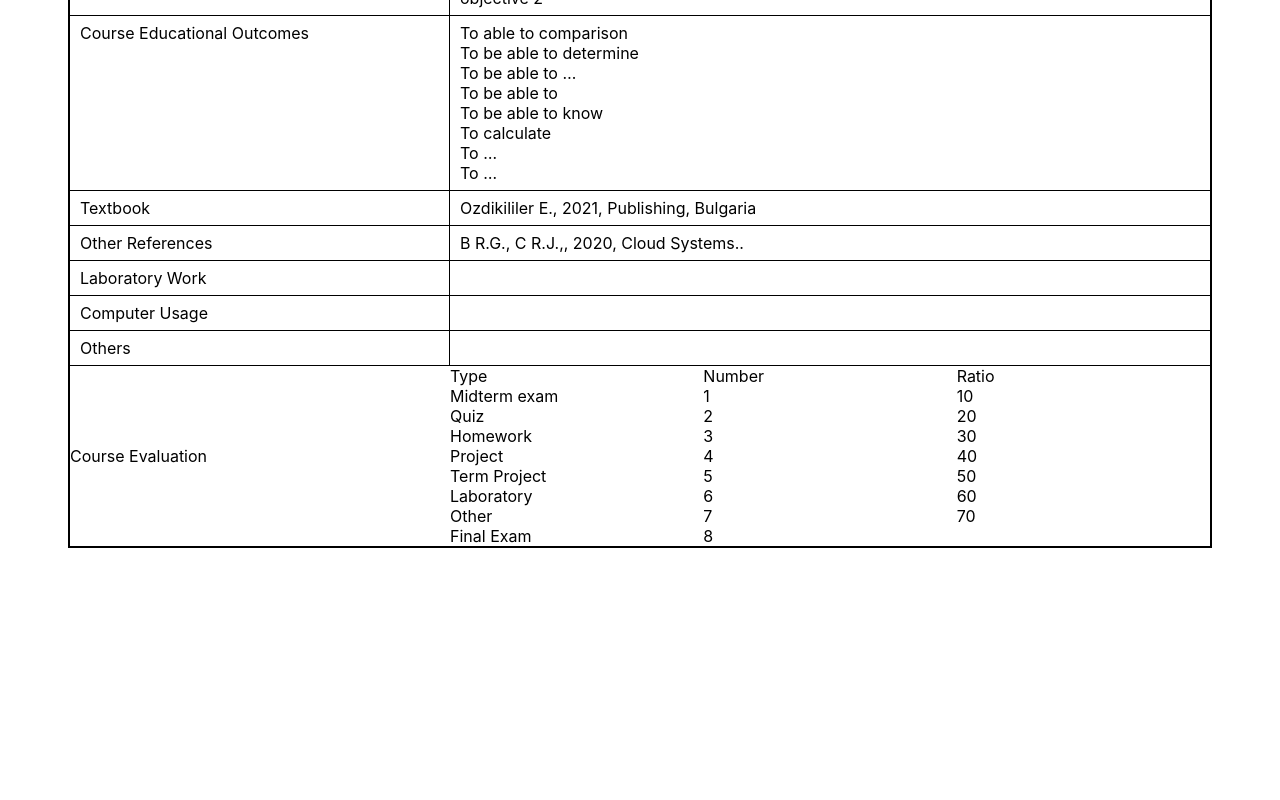
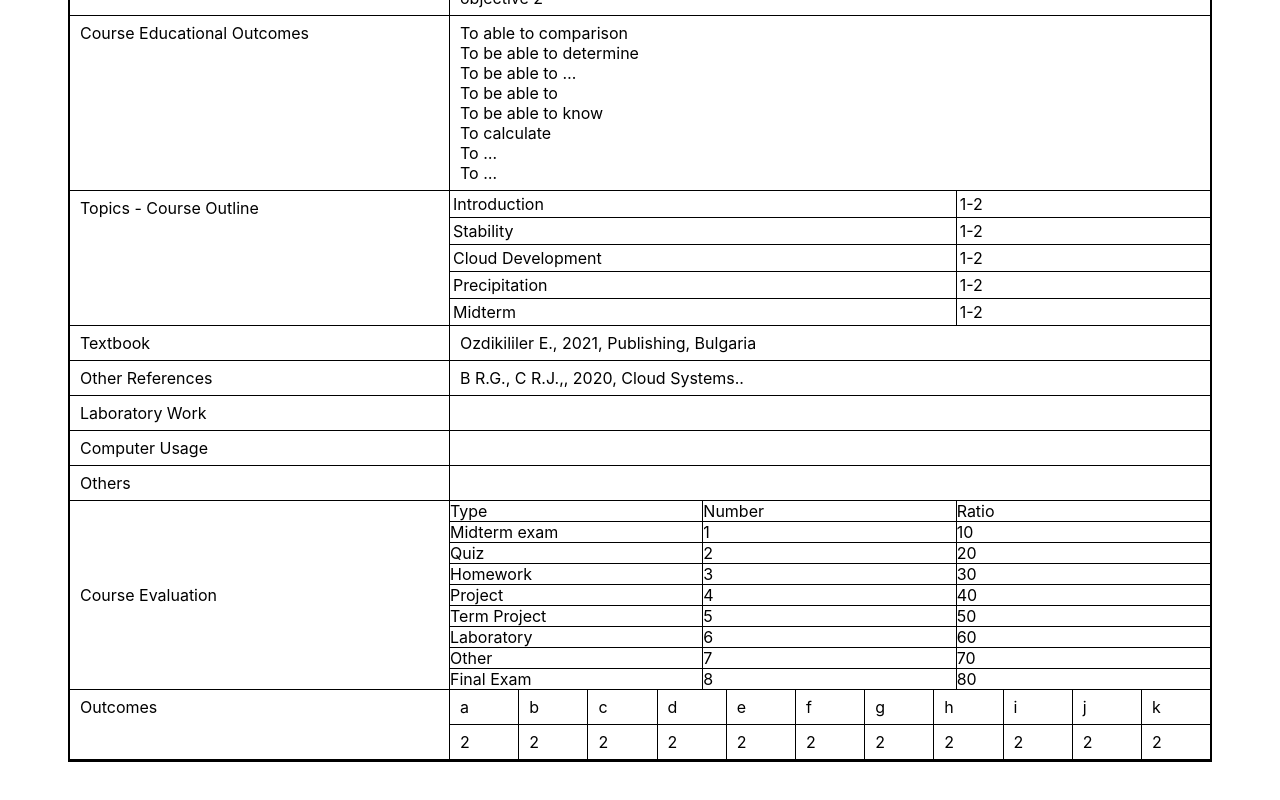
Before and after one commit to tsanev96/school-project, a React (Create React App) app: page / in a window 1280 px wide. Shown: the part 346-1146 px from the top of the page. Before the commit the page ends 934 px from the top, so only its background shows below. Built offline with nearby package versions, Linux system fonts and the light colour scheme.

Commit message:
finished table for course

```diff
--- a/src/App.tsx
+++ b/src/App.tsx
@@ -1,4 +1,4 @@
-import TableCourse from "./component/TableCourse";
+import TableCourse from "./component/TableCourse/TableCourse";
 import "./App.css";
 
 function App() {
--- /dev/null
+++ b/src/component/TableCourse/Outcomes.tsx
@@ -0,0 +1,103 @@
+import { Grid } from "@mui/material";
+import { makeStyles } from "@mui/styles";
+import { useTableCellStyles } from "../styles";
+
+const useStyles = makeStyles({
+  leftCol: {
+    borderTop: "1px solid black",
+  },
+  rightCol: {
+    borderTop: "1px solid black",
+  },
+});
+const Outcomes = () => {
+  const classes = useStyles();
+  const classesTableCell = useTableCellStyles();
+  const data = [
+    {
+      id: "a",
+      label: "a",
+      value: 2,
+    },
+    {
+      id: "b",
+      label: "b",
+      value: 2,
+    },
+    {
+      id: "c",
+      label: "c",
+      value: 2,
+    },
+    {
+      id: "d",
+      label: "d",
+      value: 2,
+    },
+    {
+      id: "e",
+      label: "e",
+      value: 2,
+    },
+    {
+      id: "f",
+      label: "f",
+      value: 2,
+    },
+    {
+      id: "g",
+      label: "g",
+      value: 2,
+    },
+    {
+      id: "h",
+      label: "h",
+      value: 2,
+    },
+    {
+      id: "i",
+      label: "i",
+      value: 2,
+    },
+    {
+      id: "j",
+      label: "j",
+      value: 2,
+    },
+    {
+      id: "k",
+      label: "k",
+      value: 2,
+    },
+  ];
+
+  return (
+    <Grid container>
+      <Grid
+        className={`${classesTableCell.row} ${classes.leftCol}`}
+        item
+        xs={4}
+      >
+        Outcomes
+      </Grid>
+      <Grid className={classes.rightCol} item xs={8}>
+        <Grid container>
+          {data.map((item) => (
+            <Grid className={classesTableCell.row} key={item.id} item xs>
+              {item.label}
+            </Grid>
+          ))}
+        </Grid>
+        <Grid container>
+          {data.map((item) => (
+            <Grid className={classesTableCell.row} key={item.id} item xs>
+              {item.value}
+            </Grid>
+          ))}
+        </Grid>
+      </Grid>
+    </Grid>
+  );
+};
+
+export default Outcomes;
--- a/src/component/TableCourse.tsx
+++ b/src/component/TableCourse/TableCourse.tsx
@@ -1,9 +1,9 @@
-import { Head, Body } from "../types/table";
 import TableTop from "./TableTop";
 import { makeStyles } from "@mui/styles";
-import { Box, Grid } from "@mui/material";
+import { Box } from "@mui/material";
 import TableCourseEvaluation from "./TableCourseEvaluation";
 import TableMid from "./TableMid";
+import Outcomes from "./Outcomes";
 
 const useStyles = makeStyles({
   root: {
@@ -15,9 +15,6 @@ const useStyles = makeStyles({
     "& > *": {
       padding: "7px 10px",
       textAlign: "left",
-      // borderBottom: "1px solid black",
-      // borderLeft: "1px solid black",
-      // borderRight: "1px solid black",
     },
   },
 });
@@ -29,6 +26,7 @@ const TableCourse = () => {
       <TableTop />
       <TableMid />
       <TableCourseEvaluation />
+      <Outcomes />
     </Box>
   );
 };
--- /dev/null
+++ b/src/component/TableCourse/TableCourseEvaluation.tsx
@@ -0,0 +1,99 @@
+import { FC } from "react";
+import { Grid } from "@mui/material";
+import { makeStyles } from "@mui/styles";
+import { useTableCellStyles } from "../styles";
+
+interface IProps {}
+
+const useStyles = makeStyles({
+  row: {
+    borderBottom: "none",
+  },
+  rightCol: {
+    padding: 0,
+    borderBottom: "none",
+  },
+  rightColCell: {
+    borderRight: "1px solid black",
+    borderBottom: "1px solid black",
+    "&:last-child": {
+      borderBottom: "none",
+    },
+  },
+  lastColumn: {
+    "&>*": {
+      borderRight: "none",
+      marginRight: "-1px !important",
+    },
+  },
+});
+
+const TableCourseEvaluation: FC<IProps> = () => {
+  const classesTableCell = useTableCellStyles();
+  const classes = useStyles();
+  const types = [
+    "Midterm exam",
+    "Quiz",
+    "Homework",
+    "Project",
+    "Term Project",
+    "Laboratory",
+    "Other",
+    "Final Exam",
+  ];
+
+  const numberData = [1, 2, 3, 4, 5, 6, 7, 8];
+
+  const ratioData = [10, 20, 30, 40, 50, 60, 70, 80];
+
+  const renderColumn = (
+    items: string[] | number[],
+    title: string,
+    isLastColumn = false
+  ) => {
+    return (
+      <Grid
+        className={isLastColumn ? classes.lastColumn : ""}
+        direction="column"
+        container
+        xs={4}
+      >
+        <Grid className={classes.rightColCell} item>
+          {title}
+        </Grid>
+        {items.map((item) => (
+          <Grid className={classes.rightColCell} key={item} item>
+            {item}
+          </Grid>
+        ))}
+      </Grid>
+    );
+  };
+
+  return (
+    <Grid container>
+      <Grid
+        className={`${classesTableCell.row} ${classes.row}`}
+        xs={4}
+        container
+        alignItems="center"
+        item
+      >
+        Course Evaluation
+      </Grid>
+      <Grid
+        className={`${classesTableCell.row} ${classes.rightCol}`}
+        xs={8}
+        item
+      >
+        <Grid container>
+          {renderColumn(types, "Type")}
+          {renderColumn(numberData, "Number")}
+          {renderColumn(ratioData, "Ratio", true)}
+        </Grid>
+      </Grid>
+    </Grid>
+  );
+};
+
+export default TableCourseEvaluation;
--- a/src/component/TableMid.tsx
+++ b/src/component/TableCourse/TableMid.tsx
@@ -1,12 +1,26 @@
 import { Grid } from "@mui/material";
-import { useTableCellStyles } from "./styles";
+import { makeStyles } from "@mui/styles";
+import { useTableCellStyles } from "../styles";
 
+const useStyles = makeStyles({
+  topicCourseOutline: {
+    "& > *": {
+      padding: 3,
+      borderRight: "1px solid black",
+      borderBottom: "1px solid black",
+    },
+    "& > *:nth-child(even)": {
+      borderRight: "none",
+    },
+  },
+});
 const TableMid = () => {
+  const classes = useStyles();
   const classesCell = useTableCellStyles();
   const data: {
     id: string;
     label: string;
-    value: string | string[] | undefined;
+    value: string | string[] | { label: string; ceo: string }[] | undefined;
   }[] = [
     { id: "deperament", label: "Department", value: "Software Computing" },
     { id: "lang", label: "Language", value: "english" },
@@ -38,6 +52,32 @@ const TableMid = () => {
       ],
     },
     {
+      id: "topicCourseOutline",
+      label: "Topics - Course Outline",
+      value: [
+        {
+          label: "Introduction",
+          ceo: "1-2",
+        },
+        {
+          label: "Stability",
+          ceo: "1-2",
+        },
+        {
+          label: "Cloud Development",
+          ceo: "1-2",
+        },
+        {
+          label: "Precipitation",
+          ceo: "1-2",
+        },
+        {
+          label: "Midterm",
+          ceo: "1-2",
+        },
+      ],
+    },
+    {
       id: "textBook",
       label: "Textbook",
       value: ["Ozdikililer E., 2021, Publishing, Bulgaria"],
@@ -52,15 +92,28 @@ const TableMid = () => {
     { id: "computerUsage", label: "Others", value: undefined },
   ];
 
-  const getValueCol = (el: string | string[] | undefined) => {
+  const getValueCol = (
+    el: string | string[] | { label: string; ceo: string }[] | undefined
+  ) => {
     if (typeof el === "string") {
       return el;
     } else if (Array.isArray(el)) {
-      return el.map((value) => (
-        <Grid key={value} container>
-          <Grid item>{value}</Grid>
-        </Grid>
-      ));
+      return el.map((value) =>
+        typeof value === "string" ? (
+          <Grid key={value} container>
+            <Grid item>{value}</Grid>
+          </Grid>
+        ) : (
+          <>
+            <Grid item xs={8}>
+              {value.label}
+            </Grid>
+            <Grid item xs={4}>
+              {value.ceo}
+            </Grid>
+          </>
+        )
+      );
     }
     return "";
   };
@@ -72,7 +125,16 @@ const TableMid = () => {
           <Grid className={classesCell.row} item xs={4}>
             {el.label}
           </Grid>
-          <Grid className={classesCell.row} container item xs={8}>
+          <Grid
+            className={
+              el.id === "topicCourseOutline"
+                ? classes.topicCourseOutline
+                : classesCell.row
+            }
+            container
+            item
+            xs={8}
+          >
             {getValueCol(el.value)}
           </Grid>
         </Grid>
--- a/src/component/TableCourseEvaluation.tsx
+++ /dev/null
@@ -1,70 +0,0 @@
-import { FC } from "react";
-import { Grid } from "@mui/material";
-import { HTMLClass } from "../types/htmlClass";
-import { makeStyles } from "@mui/styles";
-
-interface IProps extends HTMLClass {}
-
-const useStyles = makeStyles({
-  rightColItem: {
-    // border: "1px solid black",
-    "& > *": {
-      // borderBottom: "1px solid black",
-    },
-  },
-});
-
-const TableCourseEvaluation: FC<IProps> = ({ className }) => {
-  const data = {};
-  const classes = useStyles();
-
-  const types = [
-    "Midterm exam",
-    "Quiz",
-    "Homework",
-    "Project",
-    "Term Project",
-    "Laboratory",
-    "Other",
-    "Final Exam",
-  ];
-
-  const numberData = [1, 2, 3, 4, 5, 6, 7, 8];
-
-  const ratioData = [10, 20, 30, 40, 50, 60, 70];
-
-  const renderColumn = (items: string[] | number[], title: string) => {
-    return (
-      <Grid
-        className={classes.rightColItem}
-        direction="column"
-        container
-        xs={4}
-      >
-        <Grid item>{title}</Grid>
-        {items.map((item) => (
-          <Grid key={item} item>
-            {item}
-          </Grid>
-        ))}
-      </Grid>
-    );
-  };
-
-  return (
-    <Grid container>
-      <Grid xs={4} container alignItems="center" item>
-        Course Evaluation
-      </Grid>
-      <Grid xs={8} item>
-        <Grid container>
-          {renderColumn(types, "Type")}
-          {renderColumn(numberData, "Number")}
-          {renderColumn(ratioData, "Ratio")}
-        </Grid>
-      </Grid>
-    </Grid>
-  );
-};
-
-export default TableCourseEvaluation;
--- a/src/types/htmlClass.ts
+++ /dev/null
@@ -1,3 +0,0 @@
-export type HTMLClass = {
-  className?: string;
-};
```
Also changed, not shown: src/component/TableCourse/TableTop.tsx (renamed from src/component/TableTop.tsx, +3 -4 lines).
